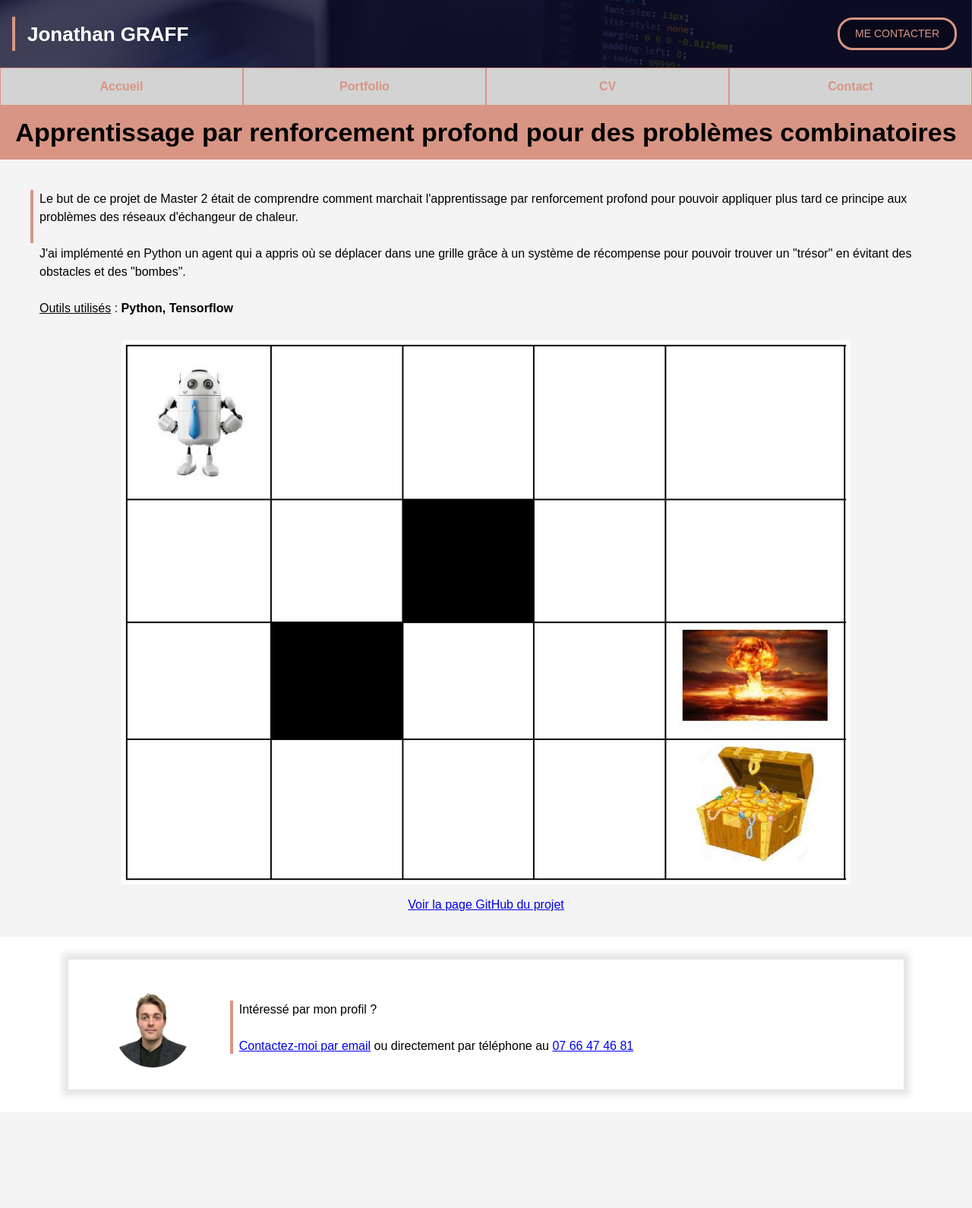
After one commit to jonathangraff/presentation, a PHP site: page /portfolio-projetM2.html in a window 1280 px wide. The commit adds this page. Shown: the whole page at 76% size. Run offline with PHP 8.4, Linux system fonts and the light colour scheme.

Commit message:
version 1.0

```diff
--- a/contact-frame.html
+++ b/contact-frame.html
@@ -13,13 +13,13 @@
             <table style="width: 100%">
                 <tr>
                     <td valign="top" align="center"><img src="images/profile.png"></td>
-                    <td>
-                        <div class="texte-avec-ligne-verticale"
-                        style="margin-left: 20px">
-                            <p>
+                    <td style="vertical-align:middle">
+                        <div valign="top" class="texte-avec-ligne-verticale"
+                        style="margin-left: 20px; margin-top: -10px; vertical-align: text-bottom ;">
+                            <p valign="top">
                                 Intéressé par mon profil ?
                                 <br><br>
-                                <a href="mailto:jonathan.graff@hotmail.fr?subject=Contact">Contactez moi par email</a> ou directement
+                                <a href="mailto:jonathan.graff@hotmail.fr?subject=Contact">Contactez-moi par email</a> ou directement
                                 par téléphone au <a href="tel:+33766474681">07 66 47 46 81</a>
 
                             </p>
--- a/menu.js
+++ b/menu.js
@@ -4,9 +4,9 @@ document.write("<li><a href=portfolio.html>Portfolio </a>")
 document.write("<ul class='sous'><li><a href=portfolio-site-restaurant.html>Site web d'un restaurant</a>")
 document.write("</li><li><a href=portfolio-galaxy.html>Jeu mobile \"Galaxy\"</a></li>")
 document.write("<li><a href=portfolio-MrBeat.html>Boîte à rythmes \"MrBeat\"</a></li>")
-document.write("<li><a href=portfolio-MrBeat.html>Programmation de bras de robots en Coq</a></li>")
-document.write("<li><a href=portfolio-MrBeat.html>Apprentissage par renforcement profond </a></li>")
-document.write("<li><a href=portfolio-MrBeat.html>Implémentation de surfaces minimales en TypeScript </a></li>")
+document.write("<li><a href=portfolio-stageM2.html>Programmation de bras de robots en Coq</a></li>")
+document.write("<li><a href=portfolio-projetM2.html>Apprentissage par renforcement profond </a></li>")
+document.write("<li><a href=portfolio-stageM1.html>Implémentation de surfaces minimales en TypeScript </a></li>")
 
 document.write("</ul></li><li><a href=CV.html>CV</a></li>")
 document.write("<li><a href=Contact.html>Contact</a></li></ul></nav>");
--- /dev/null
+++ b/portfolio-projetM2.html
@@ -0,0 +1,40 @@
+<!DOCTYPE html>
+<html lang="fr">
+<head>
+    <meta charset="UTF-8">
+    <meta name="viewport" content="width=device-width, initial-scale=1.0">
+    <title>Apprentissage par renforcement profond</title>
+    <link rel="stylesheet" href="style.css">
+</head>
+<body>
+    <!-- HEADER -->
+    <iframe class = header  src="header.html" scrolling="no"></iframe>
+    <script src="menu.js"></script>
+    <!-- SECTION GRISE TITRE -->
+        <h2 class = titre>
+            Apprentissage par renforcement profond pour des problèmes combinatoires</h2>
+
+    <!-- SECTION CONTENU -->
+    <div class="section section-grise2">
+        <div class="texte-avec-ligne-verticale">
+            <p>
+                Le but de ce projet de Master 2 était de comprendre comment marchait l'apprentissage par renforcement profond pour pouvoir
+                appliquer plus tard ce principe aux problèmes des réseaux d'échangeur de chaleur.
+                <br><br>
+                J'ai implémenté en Python un agent qui a appris où se déplacer dans une grille grâce à un système de récompense pour pouvoir
+                trouver un "trésor" en évitant des obstacles et des "bombes".
+                <br><br>
+
+                <u>Outils utilisés</u> : <b>Python, Tensorflow</b>
+            </p>
+        </div>
+        <div class = "portfolio-detail">
+            <a href="https://github.com/jonathangraff/Projet_M2_Data" target="_blank"><img class = "portfolio-detail" src="images/renforcement.jpg"></a>
+            <a style="display: block; margin-top: 8px;" href="https://github.com/jonathangraff/Projet_M2_Data" target="_blank">Voir la page GitHub du projet</a>
+        </div>
+    </div>
+
+    <!-- FRAME -->
+    <iframe class=contact src="contact-frame.html" scrolling="no"/>
+</body>
+</html>
--- a/portfolio.html
+++ b/portfolio.html
@@ -11,7 +11,7 @@
     <iframe class = header src="header.html" scrolling="no"></iframe>
     <script src="menu.js"></script>
     <!-- SECTION GRISE 1 -->
-        <div style="float:left"><a href="index.html">Retour</a></div>
+
    <h2 class = titre>Portfolio</h2>
 
 <p style="font-size: 18px;margin: 20px 0 10px 10px;">Voici différents projets que j'ai créés jusqu'à aujourd'hui. Il s'agit pour l'instant
--- a/portfolio.js
+++ b/portfolio.js
@@ -20,16 +20,16 @@ document.write("<table  class='col-portfolio float-right'><tr><td><div class='ba
 
 document.write("<td style='width:100%;'><a href='portfolio-galaxy.html'><img style='width:100%' src='images/coq.png'>")
 document.write("</a></td></tr><tr><td></td>")
-document.write("<td align='center'><a href='portfolio-application-mobile-ai.html'>Stage M2 - Programmation en Coq de bras de robots</a></td></tr></table>")
+document.write("<td align='center'><a href='portfolio-stageM2.html'>Stage M2 - Programmation en Coq de bras de robots</a></td></tr></table>")
 
 document.write("<table class='col-portfolio' style='display:inline-block'><tr> <td><div class='barre-verticale'></div></td>")
 
 document.write("<td style='width:100%;'><a href='portfolio-site-restaurant.html'><img style='width:100%' src='images/renforcement.jpg'>")
 document.write("</a></td></tr><tr><td></td>")
-document.write("<td align='center'><a href='portfolio-site-restaurant.html'>Projet M2 - Apprentissage par renforcement profond appliqué à des problèmes combinatoires</a></td></tr></table>")
+document.write("<td align='center'><a href='portfolio-projetM2.html'>Projet M2 - Apprentissage par renforcement profond appliqué à des problèmes combinatoires</a></td></tr></table>")
 
 document.write("<table  class='col-portfolio float-right'><tr><td><div class='barre-verticale'></div></td>")
 
 document.write("<td style='width:100%;'><a href='portfolio-galaxy.html'><img style='width:100%' src='images/catenoide.gif'>")
 document.write("</a></td></tr><tr><td></td>")
-document.write("<td align='center'><a href='portfolio-application-mobile-ai.html'>Stage M1 - Implémentation de surfaces minimales en TypeScript</a></td></tr></table>")
+document.write("<td align='center'><a href='portfolio-stageM1.html'>Stage M1 - Implémentation de surfaces minimales en TypeScript</a></td></tr></table>")
--- a/style.css
+++ b/style.css
@@ -276,6 +276,7 @@ div.texte-avec-ligne-verticale {
     padding-left: 8px;
     height: 70px;
     display: inline-block;
+    margin-top: 0px;
 }
 
 div.texte-avec-ligne-verticale p {
@@ -355,12 +356,16 @@ img.portfolio {
     max-width: 475px;
 }
 div.portfolio-detail{
+    width: 100%;
     text-align: center;
     margin-top: 30px;
+
 }
 
 img.portfolio-detail{
-    width:80%
+    width:80%;
+    max-width: 1000px;
+    text-align:center
 }
 
 .display-mobile {
```
Also changed, not shown: portfolio-galaxy.html (+7 -6 lines), portfolio-mrbeat.html (+7 -6 lines), portfolio-site-restaurant.html (+7 -8 lines), portfolio-stageM1.html (added, +40 -0 lines), portfolio-stageM2.html (added, +40 -0 lines).
